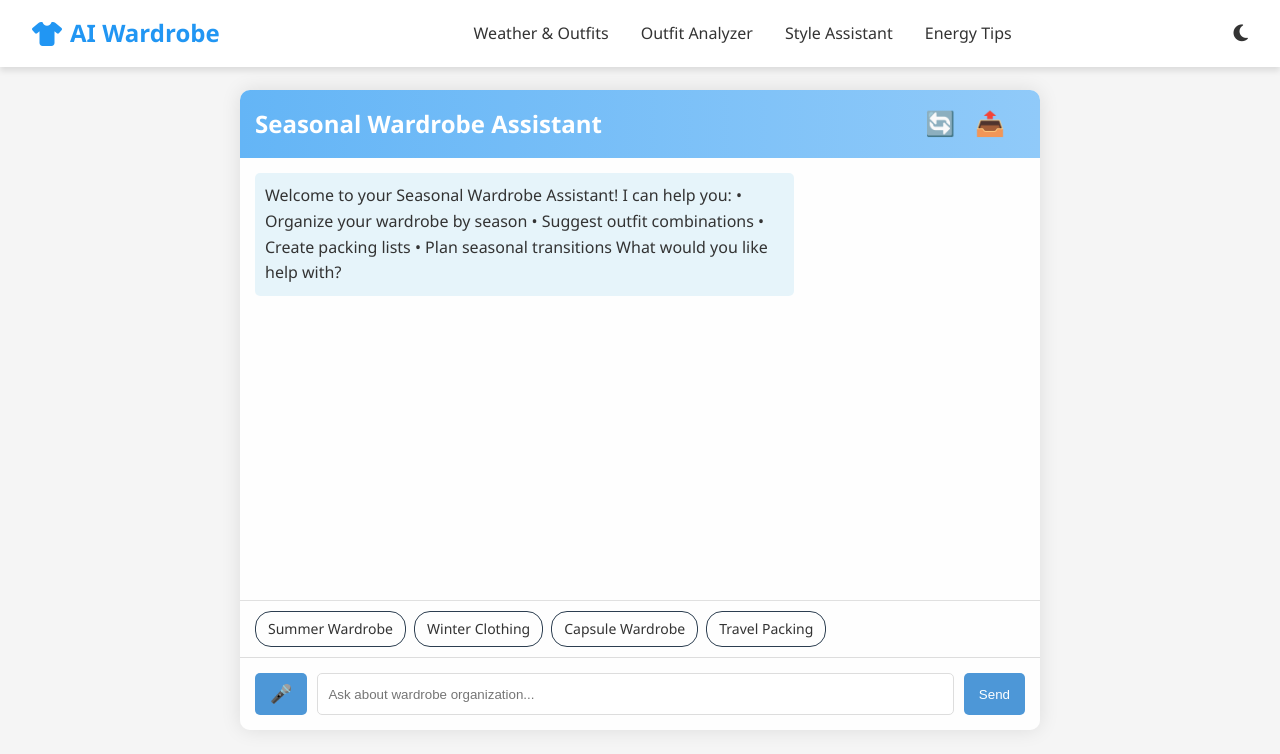
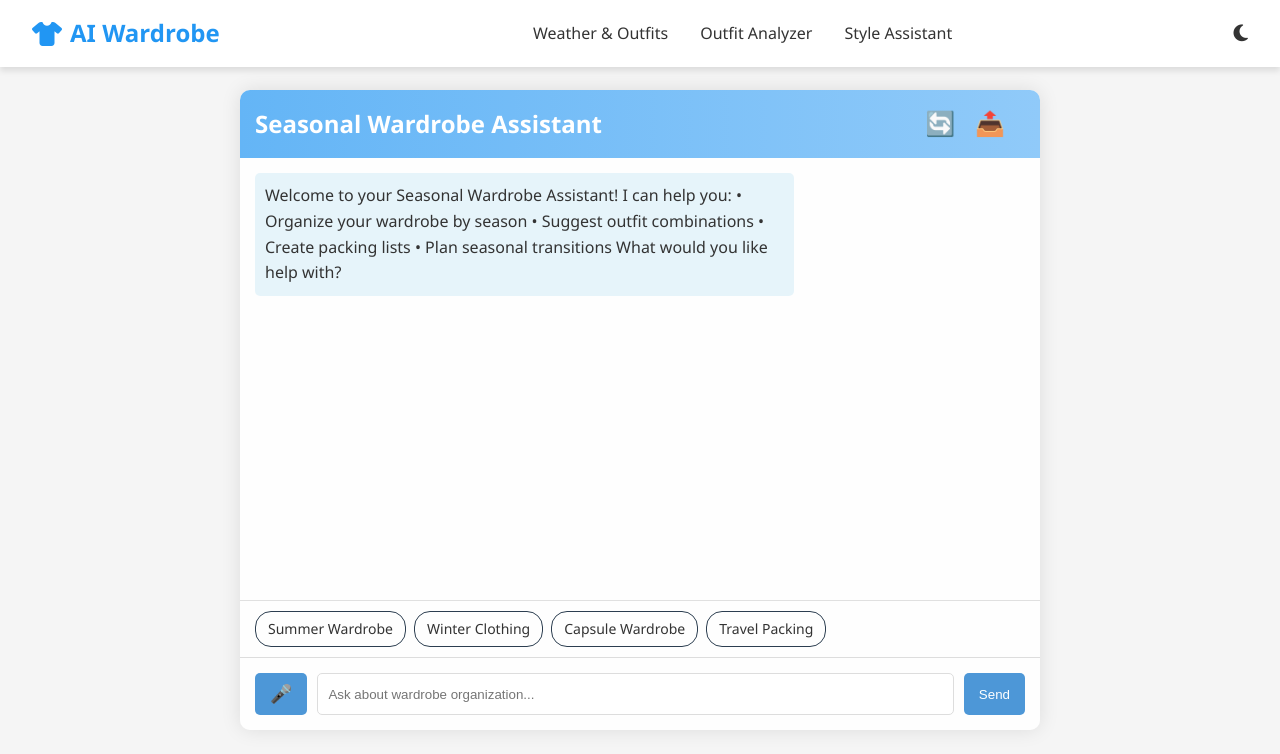
Before and after one commit to KomalJoshi17/Seasonal-Wardrobe, a website: page frontend/bot.html in a window 1280 px wide. Drawn offline with Linux system fonts and the light colour scheme.

Commit message:
modified:   frontend/bot.html 	modified:   frontend/outfit-analyzer.html

```diff
--- a/frontend/bot.html
+++ b/frontend/bot.html
@@ -341,7 +341,7 @@
             <a href="index.html">Weather & Outfits</a>
             <a href="outfit-analyzer.html">Outfit Analyzer</a>
             <a href="bot.html" class="active">Style Assistant</a>
-            <a href="energy-tips.html">Energy Tips</a>
+            <!-- <a href="energy-tips.html">Energy Tips</a> -->
         </div>
         <div class="theme-toggle" style="cursor: pointer;">
             <i class="fas fa-moon"></i>
```
Also changed, not shown: frontend/outfit-analyzer.html (+1 -1 lines).
